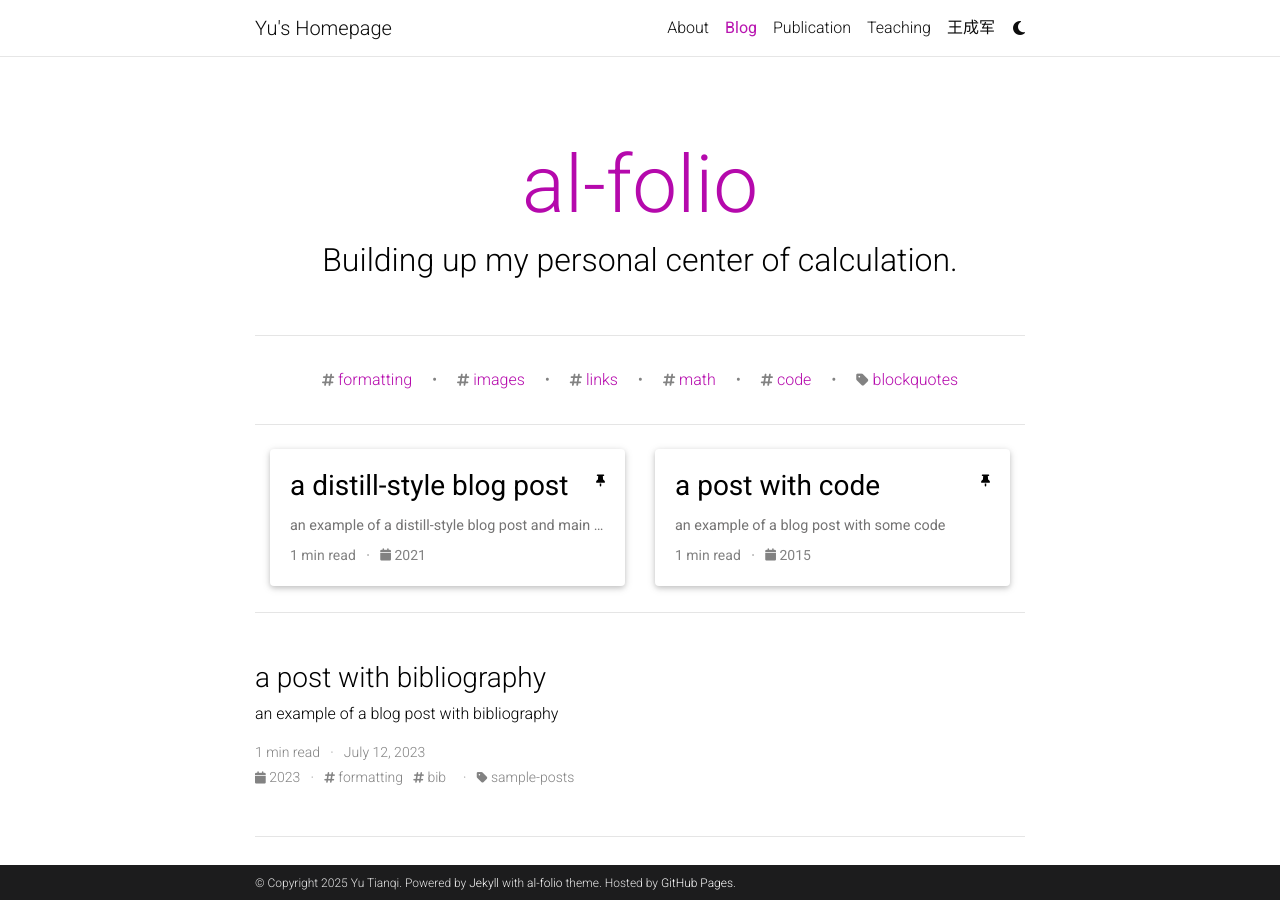
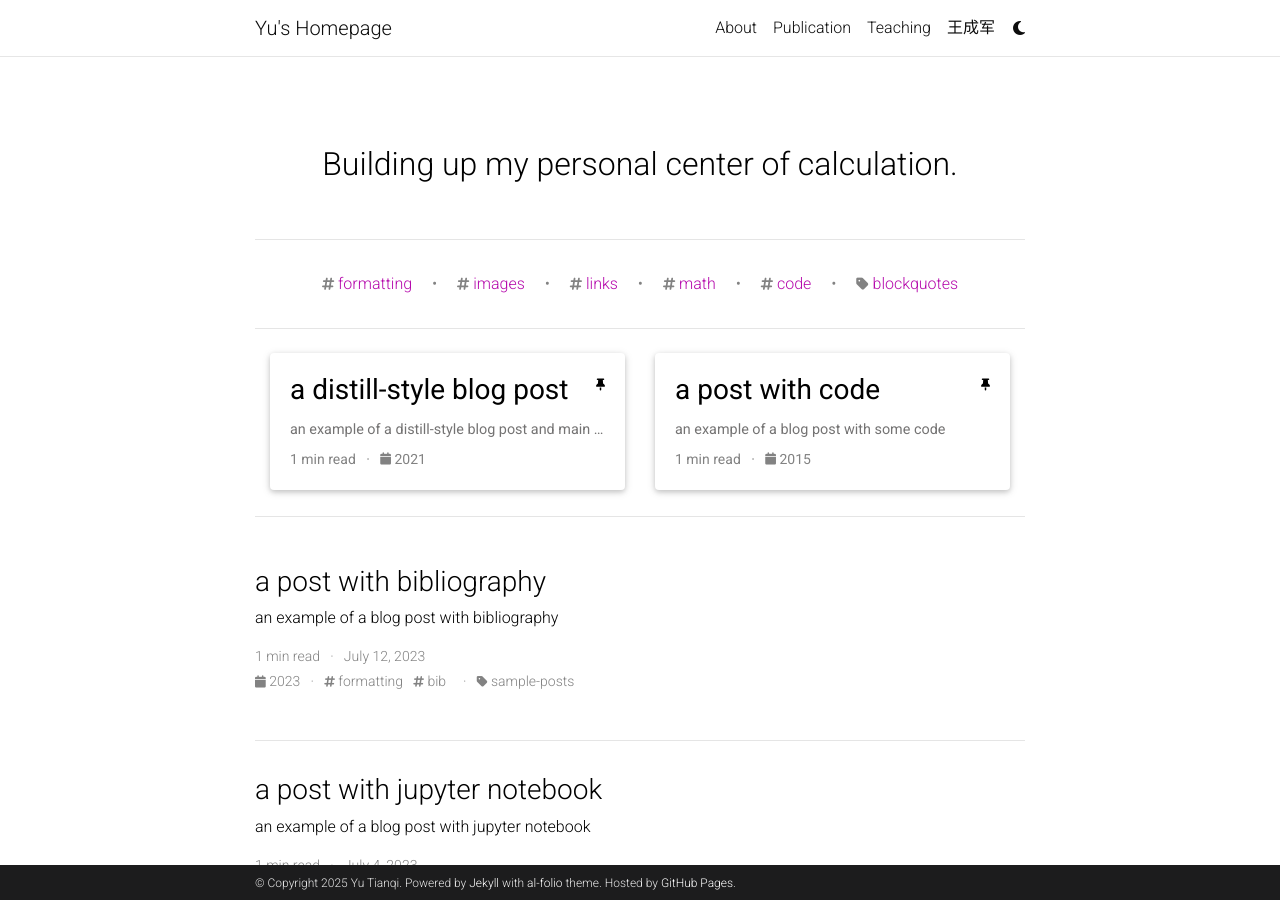
Before and after one commit to yutianqi198/yutianqi198, a Jekyll site: the page built from blog/index.html, in a window 1280 px wide and 900 px high. Built offline with Jekyll 4.4.1, drawn with Linux system fonts in a browser that asks for light colours; full-size pictures stand in for the smaller copies a plugin makes; the list of posts is cut into pages by our own code; comment, search, counter and statistics services are not loaded; a style sheet for code colours, icons or effects is not loaded.

Commit message:
Update _others

```diff
--- a/_config.yml
+++ b/_config.yml
@@ -102,7 +102,7 @@ instagram_id: # your instagram id
 facebook_id: # your facebook id
 youtube_id: # your youtube channel id (youtube.com/@<youtube_id>)
 discord_id: # your discord id (18-digit unique numerical identifier)
-zotero_username: wangchj2020 # your zotero username
+zotero_username: # your zotero username
 
 contact_note: >
   Stay hungry, stay foolish.
@@ -121,8 +121,8 @@ bing_site_verification:  # out your bing-site-verification ID (Bing Webmaster)
 # Blog
 # -----------------------------------------------------------------------------
 
-blog_name: al-folio # blog_name will be displayed in your blog page
-blog_nav_title: Blog # your blog must have a title for it to be displayed in the nav bar
+blog_name:  # blog_name will be displayed in your blog page
+blog_nav_title:  # your blog must have a title for it to be displayed in the nav bar
 blog_description: Building up my personal center of calculation.
 permalink: /blog/:year/:title/
 
```
